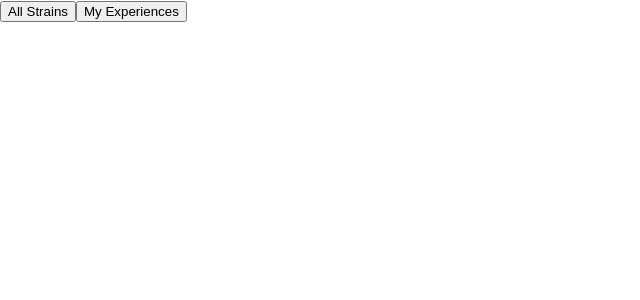
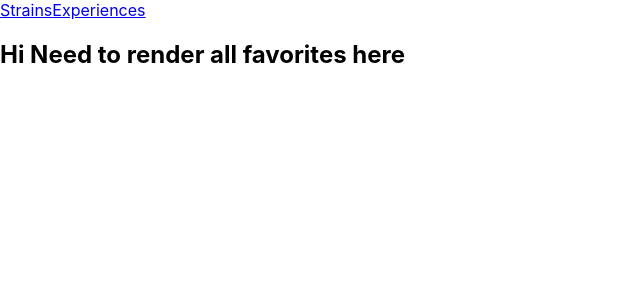
Before and after one commit to cameronRomo/my-strain-book, a React (Create React App) app: page /experiences in a window 1280 px wide. Shown: the top 300 px of the page, without its empty margins (0-640 px from the left). Built offline with nearby package versions, Linux system fonts and the light colour scheme.

Commit message:
Enable NavBar to route between pages/components

```diff
--- a/src/App/App.js
+++ b/src/App/App.js
@@ -2,7 +2,7 @@ import './App.css';
 import React from 'react';
 import { NavBar } from '../NavBar/NavBar';
 import { Strains } from '../Strains/Strains';
-// import Experiences from '../Experiences/Experiences';
+import { Experiences } from '../Experiences/Experiences';
 import { Route, Switch, Redirect } from 'react-router-dom';
 
 export const App = () => {
@@ -11,8 +11,12 @@ export const App = () => {
       <NavBar />
       <Switch>
         <Redirect exact path="/" to="/strains" component={Strains} />
-        <Route path="/strains" component={Strains} />
-        {/* <Route path="/experiences" component={Experiences} /> */}
+        <Route exact path="/strains">
+          <Strains />
+        </Route>
+        <Route path="/experiences">
+          <Experiences />
+        </Route>
       </Switch>
     </section>
   )
--- a/src/Experiences/Experiences.js
+++ b/src/Experiences/Experiences.js
@@ -1,10 +1,10 @@
 import React from 'react';
 import './Experiences.css';
 
-export const Experiences = ({ strain }) => {
+export const Experiences = () => {
   return (
     <section>
-
+      <h2>Hi Need to render all favorites here</h2>
     </section>
   )
 }
--- a/src/NavBar/NavBar.js
+++ b/src/NavBar/NavBar.js
@@ -1,22 +1,20 @@
 import React from 'react';
-import { Link } from 'react-router-dom';
+import { NavLink } from 'react-router-dom';
 
 export const NavBar = () => {
-  const [value, setValue] = React.useState(0);
-
-  const handleChange = (event, newValue) => {
-    setValue(newValue);
-  };
-
   return (
     <nav
-      value={value}
-      onChange={handleChange}
     >
-      <button label="strains" component={Link} to="/strains">All Strains</button>
-      <button label="My Experiences" component={Link} to="/experiences">My Experiences</button>
+      <NavLink
+        aria-current='page'
+        to='/strains'
+      >Strains
+      </NavLink>
+      <NavLink
+        aria-current='page'
+        to='/experiences'
+      >Experiences
+      </NavLink>
     </nav>
   );
 }
-
-// export default NavBar;
```
Also changed, not shown: 1 other file (tests, documents, lock files or other folders).
